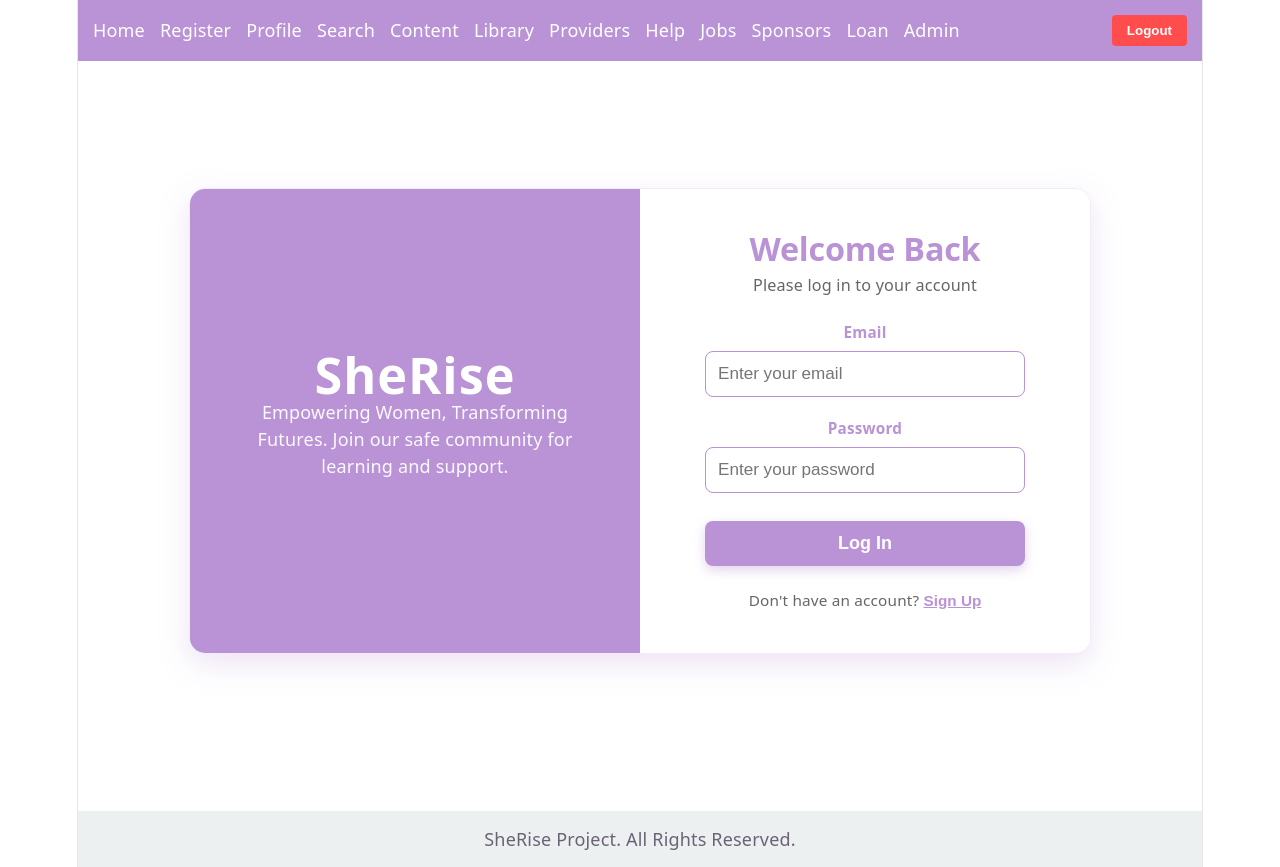
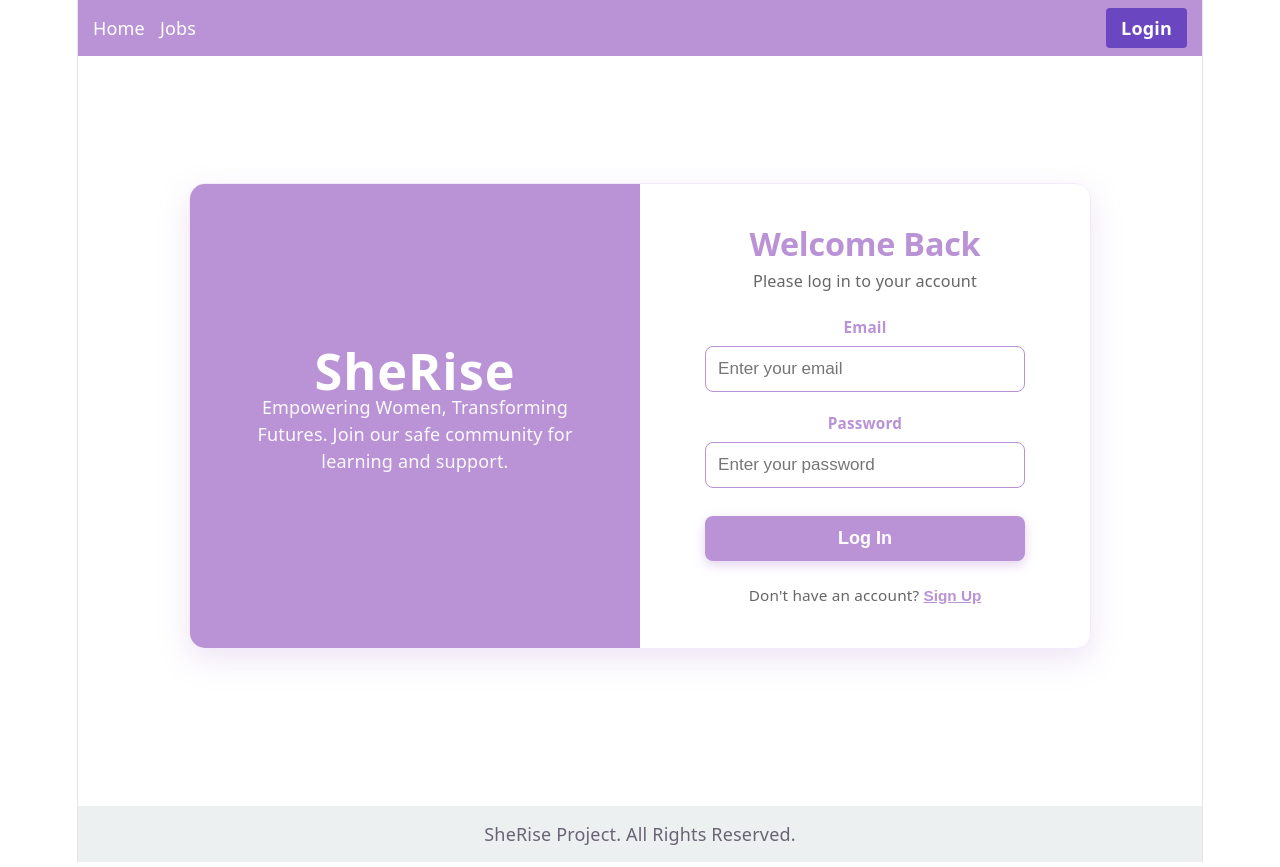
Before and after one commit to SusmitaRaniMohontho/SheRise, a React (Vite) app: page / in a window 1280 px wide. Built offline with nearby package versions, Linux system fonts and the light colour scheme.

Commit message:
cng by a

```diff
--- a/src/components/Navbar.jsx
+++ b/src/components/Navbar.jsx
@@ -1,24 +1,22 @@
+import React from "react";
 import { Link, useNavigate } from "react-router-dom";
 
 export default function Navbar() {
   const navigate = useNavigate();
 
-  // রিয়েল-ওয়ার্ল্ড প্রফেশনাল লগআউট হ্যান্ডলার
+  // লোকাল স্টোরেজ থেকে চেক করা হচ্ছে ইউজার লগইন করা আছে কিনা
+  const userName = localStorage.getItem("userName");
+
+  // প্রফেশনাল লগআউট হ্যান্ডলার
   const handleLogout = async () => {
     try {
-      // ব্যাকএন্ডে রিকোয়েস্ট পাঠিয়ে httpOnly কুকি বা টোকেন ডিলিট করা হচ্ছে
       const response = await fetch("http://localhost:5000/api/auth/logout", {
         method: "POST",
-        credentials: "include", // কুকি আদান-প্রদানের জন্য বাধ্যতামূলক
+        credentials: "include", // কুকি আদান-প্রদানের জন্য
       });
 
       if (response.ok) {
-        // রিয়েল ওয়েবসাইটের মতো শুধু ইউজারের পার্সোনাল বা সেন্সিটিভ ডেটা লোকাল স্টোরেজ থেকে রিমুভ করা
         localStorage.removeItem("userName");
-        // যদি ইমেইল বা অন্য কিছু সেভ করে থাকো, সেগুলোও এভাবে রিমুভ করতে পারো:
-        // localStorage.removeItem("email");
-
-        // সফলভাবে লগআউট শেষে লগইন পেজে রিডাইরেক্ট
         navigate("/login");
       } else {
         console.error("Logout failed on server");
@@ -40,48 +38,20 @@ export default function Navbar() {
         flexWrap: "wrap",
       }}
     >
-      {/* বাম পাশের বা মাঝের মেনু লিংকগুলো */}
+      {/* নেভবারের বাম পাশের মূল লিংকগুলো */}
       <div style={{ display: "flex", gap: "15px", flexWrap: "wrap" }}>
         <Link to="/home" style={{ color: "#fff", textDecoration: "none" }}>
           Home
         </Link>
-        <Link to="/register" style={{ color: "#fff", textDecoration: "none" }}>
-          Register
-        </Link>
-        <Link to="/profile" style={{ color: "#fff", textDecoration: "none" }}>
-          Profile
-        </Link>
-        <Link to="/search" style={{ color: "#fff", textDecoration: "none" }}>
-          Search
-        </Link>
-        <Link to="/content" style={{ color: "#fff", textDecoration: "none" }}>
-          Content
-        </Link>
-        <Link to="/library" style={{ color: "#fff", textDecoration: "none" }}>
-          Library
-        </Link>
-        <Link to="/providers" style={{ color: "#fff", textDecoration: "none" }}>
-          Providers
-        </Link>
-        <Link to="/help" style={{ color: "#fff", textDecoration: "none" }}>
-          Help
-        </Link>
         <Link to="/jobs" style={{ color: "#fff", textDecoration: "none" }}>
           Jobs
         </Link>
-        <Link to="/sponsors" style={{ color: "#fff", textDecoration: "none" }}>
-          Sponsors
-        </Link>
-        <Link to="/loan" style={{ color: "#fff", textDecoration: "none" }}>
-          Loan
-        </Link>
-        <Link to="/admin" style={{ color: "#fff", textDecoration: "none" }}>
-          Admin
-        </Link>
       </div>
 
-      {/* ডান কোণায় প্রফেশনাল লগআউট বাটন */}
+      {/* ডান কোণায় অথেন্টিকেশন বাটন */}
       <div>
+        {userName ? (
+          // ইউজার লগইন করা থাকলে শুধু লগআউট বাটন দেখাবে
           <button
             onClick={handleLogout}
             style={{
@@ -96,6 +66,22 @@ export default function Navbar() {
           >
             Logout
           </button>
+        ) : (
+          // ইউজার লগইন করা না থাকলে লগইন পেজের লিংক দেখাবে
+          <Link
+            to="/login"
+            style={{
+              color: "#fff",
+              textDecoration: "none",
+              fontWeight: "bold",
+              background: "#6b46c1",
+              padding: "8px 15px",
+              borderRadius: "4px",
+            }}
+          >
+            Login
+          </Link>
+        )}
       </div>
     </nav>
   );
```
Lines whose indentation alone changed are shown as unchanged.
